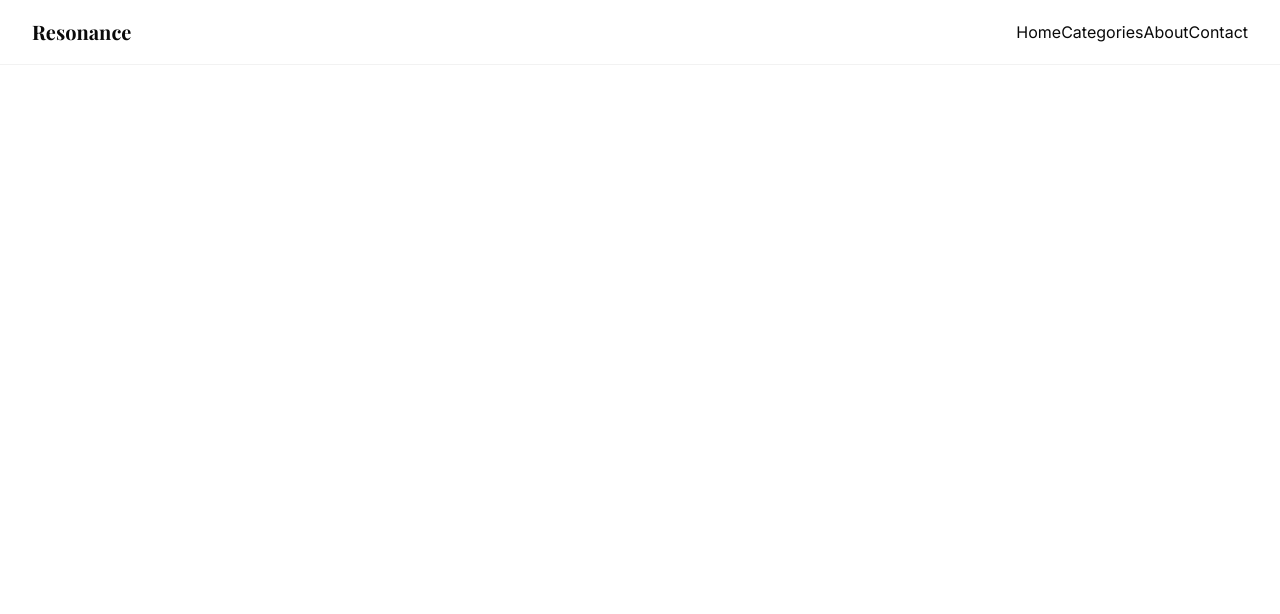
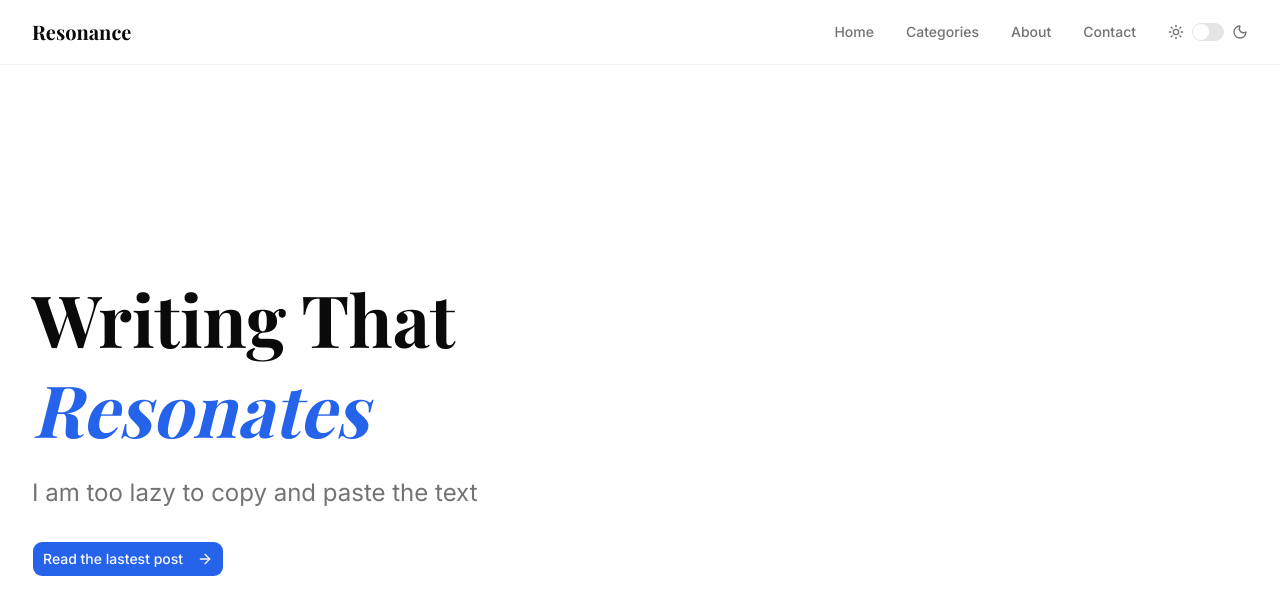
Before and after one commit to Pandyanatha-cyber/next-js-test, a Next.js app: page /testing2 in a window 1280 px wide. Shown: the top 614 px of the page. Built offline with nearby package versions, Linux system fonts and the light colour scheme; a web font is replaced by a local one.

Commit message:
progress

```diff
--- a/app/globals.css
+++ b/app/globals.css
@@ -55,7 +55,7 @@
   --card-foreground: oklch(0.145 0 0);
   --popover: oklch(1 0 0);
   --popover-foreground: oklch(0.145 0 0);
-  --primary: oklch(0.205 0 0);
+  --primary: oklch(0.546 0.2153 262.87);
   --primary-foreground: oklch(0.985 0 0);
   --secondary: oklch(0.97 0 0);
   --secondary-foreground: oklch(0.205 0 0);
@@ -90,7 +90,7 @@
   --card-foreground: oklch(0.985 0 0);
   --popover: oklch(0.205 0 0);
   --popover-foreground: oklch(0.985 0 0);
-  --primary: oklch(0.922 0 0);
+  --primary: oklch(0.6232 0.1879 259.8);
   --primary-foreground: oklch(0.205 0 0);
   --secondary: oklch(0.269 0 0);
   --secondary-foreground: oklch(0.985 0 0);
--- a/app/layout.tsx
+++ b/app/layout.tsx
@@ -1,6 +1,9 @@
 import type { Metadata } from "next";
 import { Inter, Playfair_Display } from "next/font/google";
 import "./globals.css";
+import { ThemeProvider } from "@/components/ui/theme-provider";
+import Navigation from "@/components/navigation";
+
 
 const inter = Inter({
   subsets: ["latin"], variable: "--font-inter" });
@@ -21,9 +24,19 @@ export default function RootLayout({
   return (
     <html
       lang="en"
-      className={`${inter.variable} ${playfair.variable} h-full antialiased`}
+      className={`${inter.variable} ${playfair.variable} h-full antialiased`} suppressHydrationWarning
     >
-      <body className="min-h-full flex flex-col">{children}</body>
+      <body className="min-h-full flex flex-col">
+         <ThemeProvider
+            attribute="class"
+            defaultTheme="system"
+            enableSystem
+            disableTransitionOnChange
+          >
+            <Navigation/>
+            {children}
+          </ThemeProvider>
+        </body>
     </html>
   );
 }
--- a/app/testing2/page.tsx
+++ b/app/testing2/page.tsx
@@ -1,9 +1,11 @@
-import Navigation from "@/components/navigation";
+import HeroSection from "@/components/hero-section";
 
 export default function home() {
     return (
-    <div>
-       <Navigation/>
+    <div className="min-h-screen bg-background ">
+       <main>
+        <HeroSection/>
+       </main>
     </div>
     );
 }
--- /dev/null
+++ b/components/hero-section.tsx
@@ -0,0 +1,37 @@
+"use client";
+
+import * as motion from 'motion/react-client'
+import { Button } from './ui/button';
+import { ArrowRight } from 'lucide-react';
+
+export default function HeroSection() {
+    return <section className="min-h-[90vh] flex items-center justify-center px-4 sm:px-6 lg:px-8 overflow-hidden">
+        <div className="max-w-7xl mx-auto">
+            <div className="grid lg:grid-cols-2 gap-12 items-center">
+                {/*left content*/}
+                <motion.div
+                initial={{opacity: 0, y: 20}}
+                animate={{opacity: 1, y: 0}}
+                transition={{duration: 0.8}}
+                className="text-center lg:text-left"
+                >
+                     <h1 className="text-4xl md:text-6xl lg:text-7xl font-serif font-bold text-foreground
+                     leading-tight mb-6">
+                        Writing That <span className="text-primary italic">Resonates</span>
+                     </h1>
+
+                     <p className="text-xl md:text-2xl text-muted-foreground mb-8 max-w-2xl">
+                        I am too lazy to copy and paste the text
+                     </p>
+
+                     <motion.div initial={{opacity: 0, y: 20}} animate={{opacity: 1, y: 0}} transition={{duration: 0.8, delay: 0.2}}>
+                        <Button size='lg' className='group'>
+                        Read the lastest post{" "}
+                        <ArrowRight className="ml-2 h-4 w-4 transition-transform group-hover:translate-x-1"/>
+                        </Button>
+                     </motion.div>
+                </motion.div>
+            </div>
+        </div>
+    </section>
+}
--- a/components/navigation.tsx
+++ b/components/navigation.tsx
@@ -1,5 +1,6 @@
 import { navItems } from "@/lib/constants";
 import Link from "next/link";
+import ThemeToggle from "./theme-toggle";
 
 export default function Navigation() {
     return <nav className="sticky top-0 z-50 bg-background/80 backdrop-blur-md border-b
@@ -13,10 +14,14 @@ export default function Navigation() {
                     </h1>
                 </div>
                 {/*Desktop Navigation*/}
-                <div>
+                <div className="hidden md:flex items-center space-x-8">
                     {navItems.map(item => (
-                        <Link key={item.name} href={item.href}>{item.name}</Link>
+                        <Link key={item.name} href={item.href} className="text-sm font-medium text-muted-foreground
+                        hover:text-foreground transition-colors duration-200">
+                            {item.name}</Link>
                     ))}
+
+                    <ThemeToggle/>
                 </div>
             </div>
         </div>
--- /dev/null
+++ b/components/theme-toggle.tsx
@@ -0,0 +1,39 @@
+"use client";
+
+import { Moon, Sun } from "lucide-react";
+import { useTheme } from "next-themes";
+import { Switch } from "./ui/switch";
+import { useEffect, useState } from "react";
+
+export default function ThemeToggle() {
+    const {theme, setTheme} = useTheme();
+    const [mounted, setMounted] = useState(false);
+
+    useEffect(() => {
+        setMounted(true);
+    });
+
+    if(!mounted){
+        return (
+            <div className="flex items-center space-x-2">
+                <Sun className="h-4 w-4"/>
+                <Switch disabled/>
+                <Moon className="h-4 w-4"/>
+            </div>
+        );
+    }
+
+    return (<div className="flex items-center space-x-2">
+        <Sun className={`h-4 w-4 transition-colors
+            ${theme === "light" ? "text-yellow-500" : "text-muted-foreground"}`}
+        />
+        <Switch
+            checked={theme === "dark"}
+            onCheckedChange={(checked) => setTheme(checked ? "dark" : "light")}
+        />
+        <Moon className={`h-4 w-4 transition-colors
+            ${theme === "dark" ? "text-yellow-500" : "text-muted-foreground"}`}
+        />
+    </div>
+    )
+}
--- /dev/null
+++ b/components/ui/switch.tsx
@@ -0,0 +1,33 @@
+"use client"
+
+import * as React from "react"
+import { Switch as SwitchPrimitive } from "radix-ui"
+
+import { cn } from "@/lib/utils"
+
+function Switch({
+  className,
+  size = "default",
+  ...props
+}: React.ComponentProps<typeof SwitchPrimitive.Root> & {
+  size?: "sm" | "default"
+}) {
+  return (
+    <SwitchPrimitive.Root
+      data-slot="switch"
+      data-size={size}
+      className={cn(
+        "peer group/switch relative inline-flex shrink-0 items-center rounded-full border border-transparent transition-all outline-none after:absolute after:-inset-x-3 after:-inset-y-2 focus-visible:border-ring focus-visible:ring-3 focus-visible:ring-ring/50 aria-invalid:border-destructive aria-invalid:ring-3 aria-invalid:ring-destructive/20 data-[size=default]:h-[18.4px] data-[size=default]:w-[32px] data-[size=sm]:h-[14px] data-[size=sm]:w-[24px] dark:aria-invalid:border-destructive/50 dark:aria-invalid:ring-destructive/40 data-checked:bg-primary data-unchecked:bg-input dark:data-unchecked:bg-input/80 data-disabled:cursor-not-allowed data-disabled:opacity-50",
+        className
+      )}
+      {...props}
+    >
+      <SwitchPrimitive.Thumb
+        data-slot="switch-thumb"
+        className="pointer-events-none block rounded-full bg-background ring-0 transition-transform group-data-[size=default]/switch:size-4 group-data-[size=sm]/switch:size-3 group-data-[size=default]/switch:data-checked:translate-x-[calc(100%-2px)] group-data-[size=sm]/switch:data-checked:translate-x-[calc(100%-2px)] dark:data-checked:bg-primary-foreground group-data-[size=default]/switch:data-unchecked:translate-x-0 group-data-[size=sm]/switch:data-unchecked:translate-x-0 dark:data-unchecked:bg-foreground"
+      />
+    </SwitchPrimitive.Root>
+  )
+}
+
+export { Switch }
--- /dev/null
+++ b/components/ui/theme-provider.tsx
@@ -0,0 +1,11 @@
+"use client"
+
+import * as React from "react"
+import { ThemeProvider as NextThemesProvider } from "next-themes"
+
+export function ThemeProvider({
+  children,
+  ...props
+}: React.ComponentProps<typeof NextThemesProvider>) {
+  return <NextThemesProvider {...props}>{children}</NextThemesProvider>
+}
--- a/package.json
+++ b/package.json
@@ -12,7 +12,9 @@
     "class-variance-authority": "^0.7.1",
     "clsx": "^2.1.1",
     "lucide-react": "^1.24.0",
+    "motion": "^12.42.2",
     "next": "16.2.10",
+    "next-themes": "^0.4.6",
     "radix-ui": "^1.6.2",
     "react": "19.2.4",
     "react-dom": "19.2.4",
```
Also changed, not shown: 1 other file (tests, documents, lock files or other folders).
